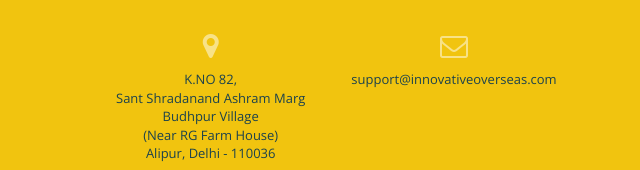
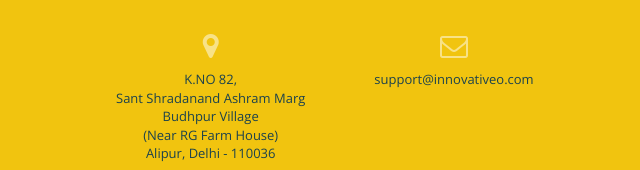
Before and after one commit to ipackaging/ipackaging, a plain HTML site: page index.html in a window 1280 px wide. Shown: the part 5892-6062 px from the top of the page, 186-826 px from the left. Drawn offline with nearby package versions, Linux system fonts and the light colour scheme; some packages are replaced by stand-ins of ours; grey boxes are pictures that could not be loaded; a script that the page names is missing.

Commit message:
Update index.html

```diff
--- a/index.html
+++ b/index.html
@@ -629,7 +629,7 @@
       </div>
       <div class="col-md-4"> <i class="fa fa-envelope-o fa-2x"></i>
         <p>
-          support@innovativeoverseas.com
+          support@innovativeo.com
         </p>
       </div>
       <div class="col-md-4"> <i class="fa fa-phone fa-2x"></i>
```
